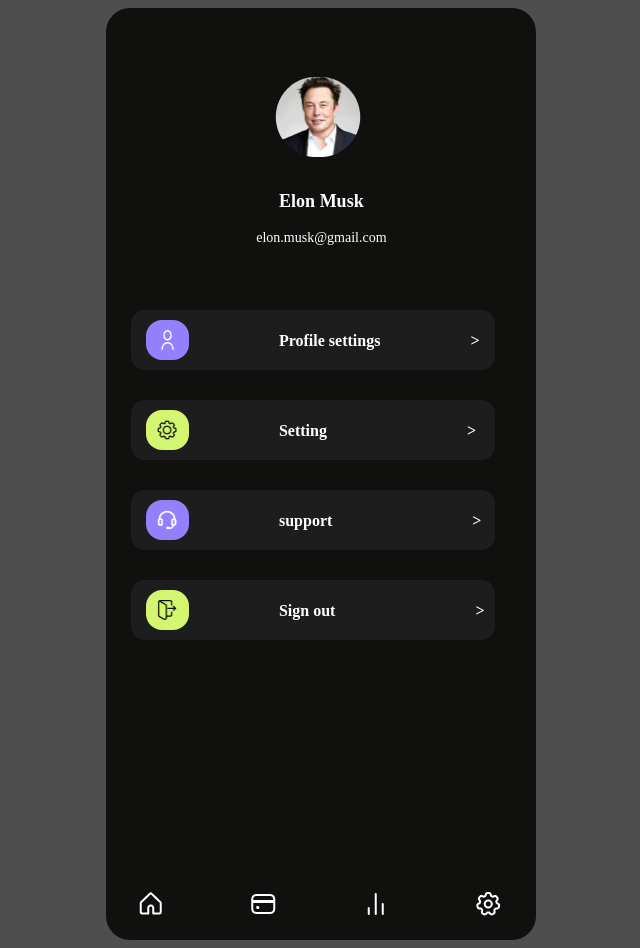
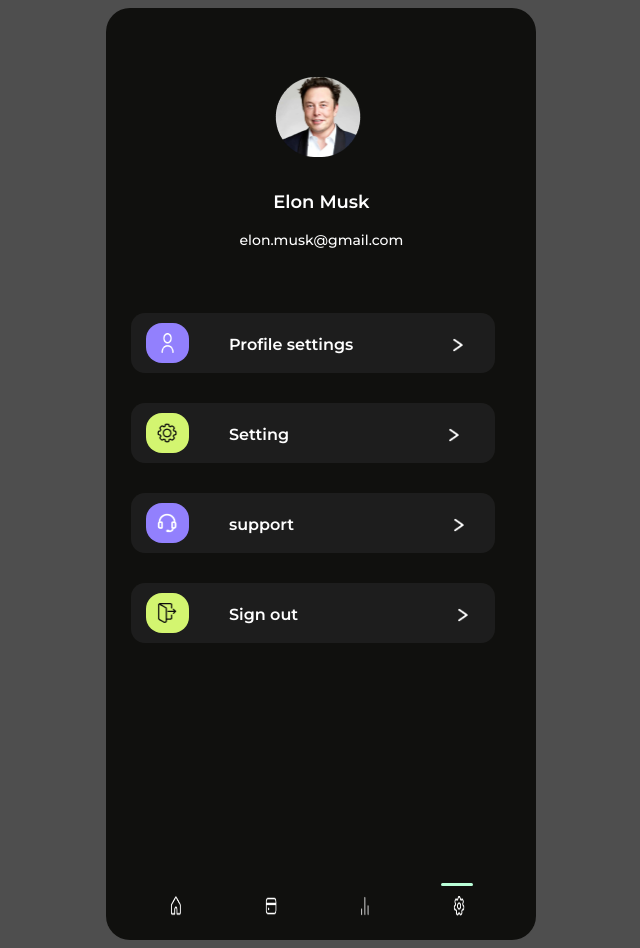
Before and after one commit to chelik352/html, a plain HTML site: page index.html in a window 1280 px wide. Shown: the whole page, without its empty margins (344-984 px from the left). Drawn offline with Linux system fonts and the light colour scheme.

Commit message:
fixed some imgs and margins

```diff
--- a/index.html
+++ b/index.html
@@ -21,7 +21,7 @@
                 </div>
 
                 <span class="text">Profile settings</span>
-                <span class="text">></span>
+                <img class="text12" src="./pictures/layer1.png"></img>
 
 
             </div>
@@ -30,8 +30,8 @@
                     <img class="geari" src="./pictures/setting.png">
                 </div>
 
-                <span class="text1">Setting</span>
-                <span class="text11">></span>
+                <span class="text">Setting</span>
+                <img class="text11" src="./pictures/layer1.png"></img>
 
 
             </div>
@@ -40,8 +40,8 @@
                     <img class="headi" src="./pictures/headset 1.png">
                 </div>
 
-                <span class="text2">support</span>
-                <span class="text12">></span>
+                <span class="text">support</span>
+                <img class="text11" src="./pictures/layer1.png"></img>
 
 
             </div>
@@ -50,13 +50,17 @@
                     <img class="doori" src="./pictures/logout1.png">
                 </div>
 
-                <span class="text3">Sign out</span>
-                <span class="text13">></span>
+                <span class="text">Sign out</span>
+                <img class="text11" src="./pictures/layer1.png"></img>
 
 
             </div>
         <div class="footer">
-            <img class="fimg" src="./pictures/something.png">
+            <div class="cyan"></div>
+            <img class="fimg" src="./pictures/home.png">
+            <img class="fimg" src="./pictures/payment.png">
+            <img class="fimg" src="./pictures/sound.png">
+            <img class="fimg" src="./pictures/gear.png">
         </div>
 
 
--- a/style.css
+++ b/style.css
@@ -1,6 +1,6 @@
 body{
   background-color:#4E4E4E ;
-  font-family: Monsterrat;
+  font-family: Montserrat;
 }
 .bc{
   width: 430px;
@@ -25,7 +25,7 @@ body{
 }
 .uname{
   text-align: center;
-  margin-top: 15px;
+  margin-top: 10px;
   color: white;
   font-size: 14px;
   font-weight: 500;
@@ -67,7 +67,7 @@ margin-top: 10px;
   color: white;
   font-size: 16px;
   font-weight: 600;
-  margin-left: 90px;
+  margin-left: 40px;
  margin-top: 22px;
 }
 .setting{
@@ -94,19 +94,18 @@ margin-top: 10px;
   margin-left: 10px;
   margin-top: 10px;
 }
-.text1{
-  color: white;
-  font-size: 16px;
-  font-weight: 600;
-  margin-left: 90px;
- margin-top: 22px;
+
+.text12{
+  Width:9.65px;
+  Height: 14.06px;
+  margin-left: 100px;
+  margin-top: 25px;
 }
 .text11{
-  color: white;
-  font-size: 16px;
-  font-weight: 600;
-  margin-left: 140px;
- margin-top: 22px;
+  Width:9.65px;
+  Height: 14.06px;
+  margin-left: 160px;
+  margin-top: 25px;
 }
 .support{
   display: flex;
@@ -132,20 +131,8 @@ margin-top: 10px;
   margin-left: 10px;
   margin-top: 10px;
 }
-.text12{
-  color: white;
-  font-size: 16px;
-  font-weight: 600;
-  margin-left: 140px;
- margin-top: 22px;
-}
-.text2{
-  color: white;
-  font-size: 16px;
-  font-weight: 600;
-  margin-left: 90px;
- margin-top: 22px;
-}
+
+
 .sign{
   display: flex;
   width: 364px;
@@ -170,23 +157,12 @@ margin-top: 10px;
   margin-left: 10px;
   margin-top: 10px;
 }
-.text3{
-  color: white;
-  font-size: 16px;
-  font-weight: 600;
-  margin-left: 90px;
- margin-top: 22px;
-}
-.text13{
-  color: white;
-  font-size: 16px;
-  font-weight: 600;
-  margin-left: 140px;
- margin-top: 22px;
-}
+
+
 .fimg{
-  width: 427px;
-  height: 48px;
+  width: 40px;
+  height: 40px;
+  margin-left: 50px;
 }
 .footer{
   margin-top: 240px;
@@ -198,3 +174,10 @@ margin-top: 10px;
   border-radius: 10px;
   margin-top: 100px;
 }
+.cyan{
+  width: 32px;
+  height: 3px;
+  background-color: #BAFFD8;
+  border-radius: 10px ;
+  margin-left:335px;
+}
```
Also changed, not shown: pictures/gear.png (added), pictures/home.png (added), pictures/layer1.png (added), pictures/payment.png (added), pictures/sound.png (added).
